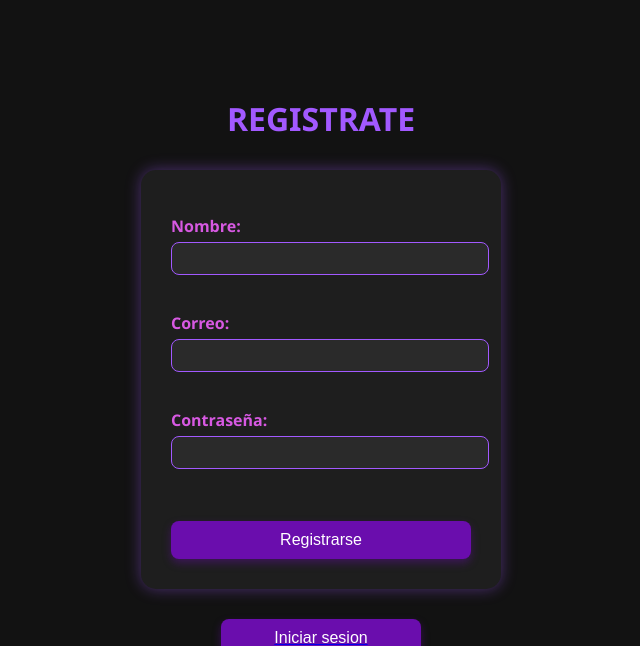
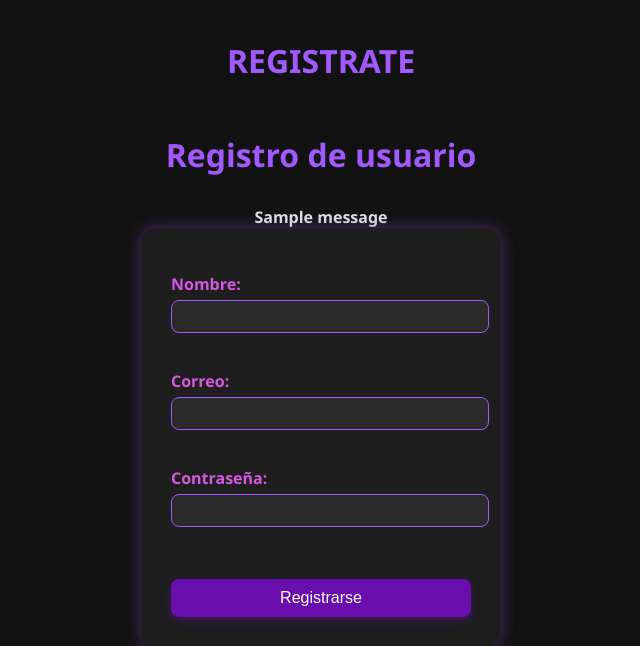
Before and after one commit to vasil-bit/flask-crud-login, a Flask app: page / in a window 1280 px wide. Shown: the top 646 px of the page, without its empty margins (319-959 px from the left). Run offline with Flask 3, Linux system fonts and the light colour scheme; tables that the repository leaves empty hold one stand-in row (values such as "Sample post"); one stand-in notice (Sample message) is shown.

Commit message:
Update index.html

```diff
--- a/templates/index.html
+++ b/templates/index.html
@@ -8,6 +8,18 @@
 </head>
 <body>
     <h1>REGISTRATE</h1>
+        <h1>Registro de usuario</h1>
+        <div class="container-mensaje">
+            {% with mensajes = get_flashed_messages(with_categories=true) %}
+            {% if mensajes %}
+                {% for categoria, mensaje in mensajes %}
+                <div class="alert alert-{{ 'danger' if categoria == 'error' else categoria }} alert-dismissible fade show mt-3" role="alert">
+                    <div class="mensaje-principal" style=" font-weight: 900;">{{mensaje}}</div>
+                </div>
+                {% endfor %}
+            {% endif %}
+            {% endwith %}
+        </div>
     <form method="POST" action="/registrar">
         <label for="nombre">Nombre:</label>
         <input type="text" name="nombre" required><br><br>
@@ -23,19 +35,5 @@
 
     <a href="{{ url_for('login') }}"><button>Iniciar sesion</button></a>
     <a href="{{ url_for('lista_usuarios') }}"><button>Ver Usuarios</button></a>
-
-
-       <!-- AQUI EL BLOQUE DE USUARIOS -->
-
-    <!-- <ul class="usuarios-container">
-        {% for u in usuarios %}
-            <li class="usuario-card">
-                            <form method="POST" action="{{ url_for('eliminar_usuario', id=u.id) }}">
-                    <button type="submit">Eliminar</button>
-                </form>
-            </li>
-        {% endfor %}
-    </ul> -->
-
 </body>
 </html>
```
